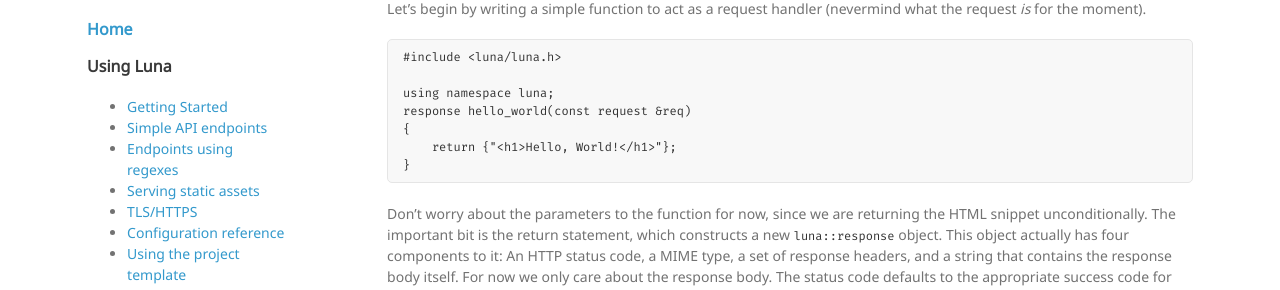
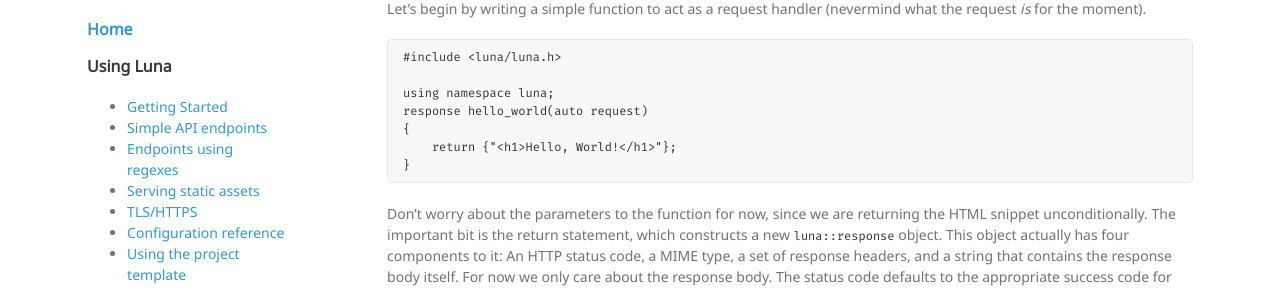
Before and after one commit to DEGoodmanWilson/luna, a Jekyll site: the page built from docs/simple_api_endpoint.md, in a window 1280 px wide and 900 px high. Shown: the part 292-582 px from the top of the window. Built offline with Jekyll 4.4.1, drawn with Linux system fonts in a browser that asks for light colours.

Commit message:
Simplify the first hello world code example in the docs.

```diff
--- a/docs/simple_api_endpoint.md
+++ b/docs/simple_api_endpoint.md
@@ -21,7 +21,7 @@ Let's begin by writing a simple function to act as a request handler (nevermind
 #include <luna/luna.h>
 
 using namespace luna;
-response hello_world(const request &req)
+response hello_world(auto request)
 {
     return {"<h1>Hello, World!</h1>"};
 }
```
